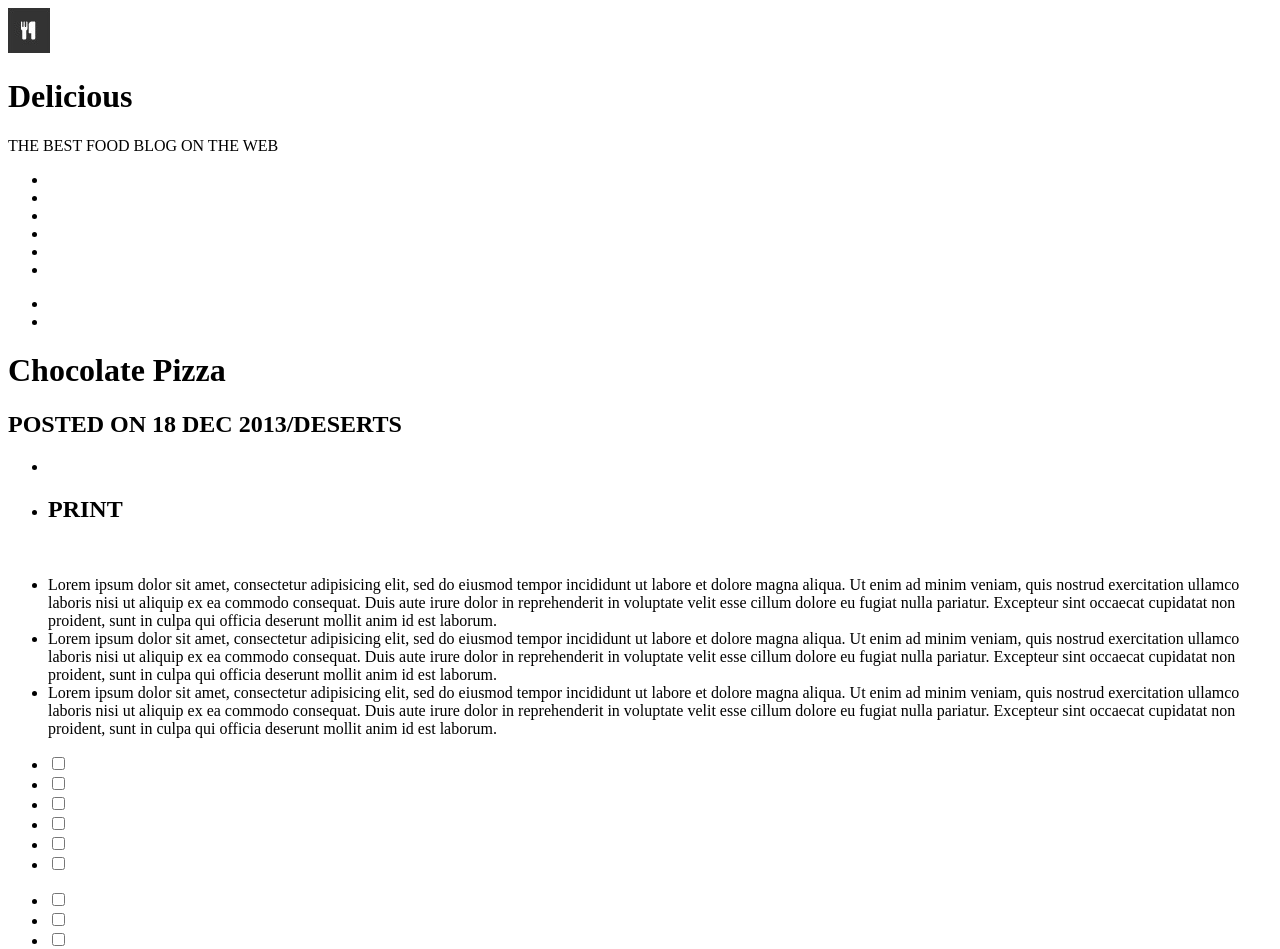
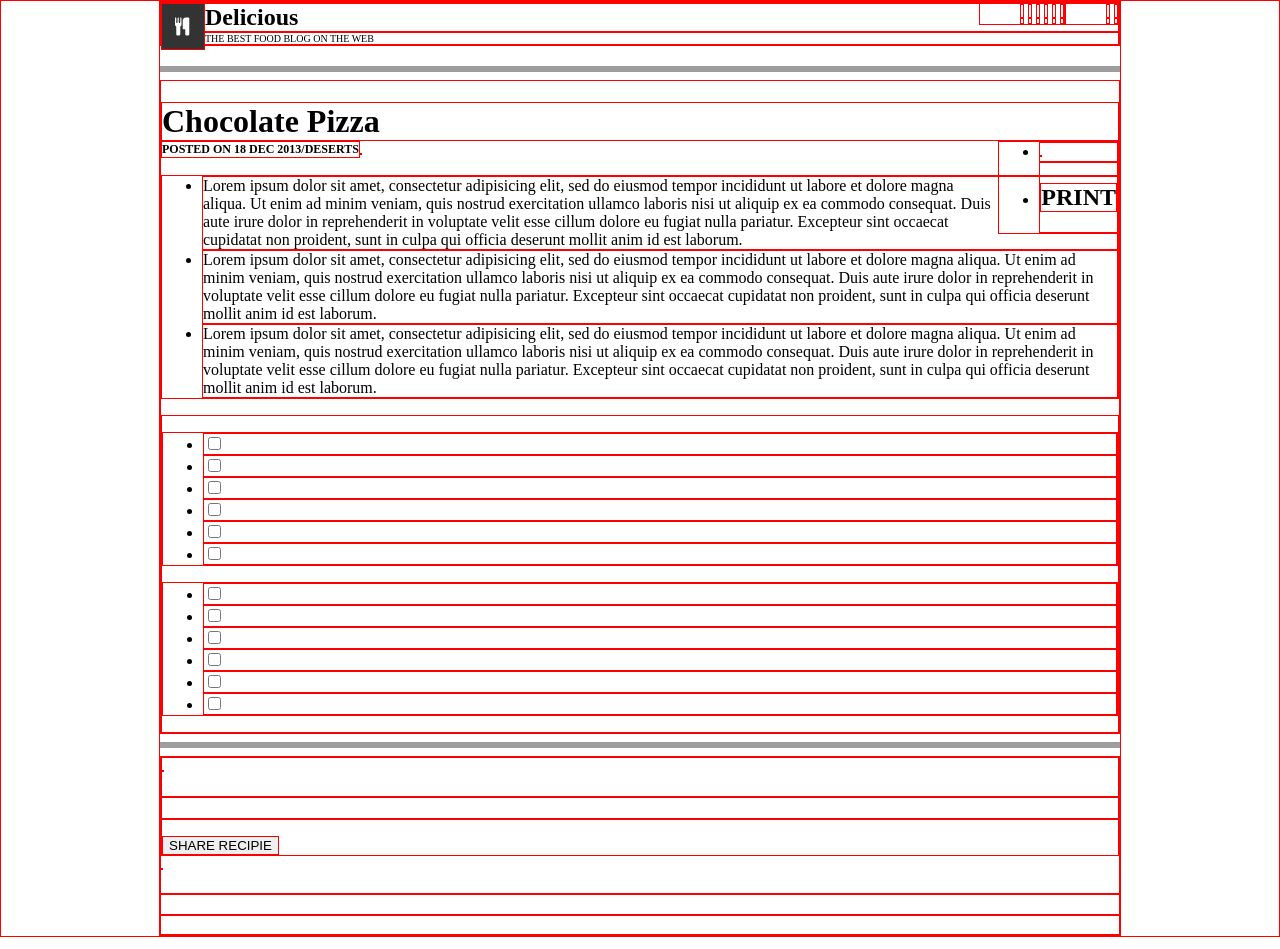
Before and after one commit to VergilPrime/chocolate-pizza, a plain HTML site: page index.html in a window 1280 px wide. Shown: the top 949 px of the page. Drawn offline with Linux system fonts and the light colour scheme; grey boxes are pictures that could not be loaded.

Commit message:
adding styling

```diff
--- a/index.html
+++ b/index.html
@@ -3,12 +3,15 @@
   <head>
     <meta charset="utf-8">
     <title>Chocolate Pizza</title>
+    <link href="styles.css" type="text/css" rel="stylesheet" />
   </head>
   <body>
     <header>
       <img src="images/logo.png" alt="">
-      <h1>Delicious</h1>
-      <p>THE BEST FOOD BLOG ON THE WEB</p>
+      <ul>
+        <li><img src="#" alt=""></li>
+        <li><img src="#" alt=""></li>
+      </ul>
       <ul>
         <li><img src="#" alt=""></li>
         <li><img src="#" alt=""></li>
@@ -17,15 +20,14 @@
         <li><img src="#" alt=""></li>
         <li><img src="#" alt=""></li>
       </ul>
-      <ul>
-        <li><img src="#" alt=""></li>
-        <li><img src="#" alt=""></li>
-      </ul>
+      <h1>Delicious</h1>
+      <p>THE BEST FOOD BLOG ON THE WEB</p>
     </header>
+    <hr />
     <main>
       <h1>Chocolate Pizza</h1>
       <h2>POSTED ON 18 DEC 2013/DESERTS</h2>
-      <ul>
+      <ul id="print">
         <li><img src="" alt=""></li>
         <li><h2>PRINT</h2></li>
       </ul>
@@ -54,6 +56,7 @@
         </ul>
       </section>
     </main>
+    <hr />
     <footer>
       <section>
         <img src="#" alt="">
--- a/styles.css
+++ b/styles.css
@@ -0,0 +1,68 @@
+* {
+  border: 1px solid red;
+}
+body {
+  width: 960px;
+  margin: 0 auto;
+}
+
+header {
+  margin-bottom: 20px;
+}
+
+header>img {
+  float: left;
+}
+
+header>h1 {
+  margin: 0;
+  font-size: 24px;
+}
+
+header>p {
+  margin: 0;
+  font-size: 10px;
+}
+
+header>ul {
+  float: right;
+  margin: 0;
+}
+
+header li {
+  display: inline-block;
+}
+
+hr {
+  height: 6px;
+	background: url(http://ibrahimjabbari.com/english/images/hr-11.png) repeat-x 0 0;
+    border: 0;
+}
+
+main>h1 {
+  margin-bottom: 0px;
+}
+
+main>h2 {
+  margin-top: 0px;
+  float: left;
+  font-size: 12px;
+}
+
+#print {
+  float: right;
+  margin-top: 0;
+}
+
+
+
+}
+/*main {
+  border-top: 10px;
+  border-bottom: 10px;
+  border-top-color: gray;
+  border-left: 0px;
+  border-right: 0px;
+  border-bottom-color: gray;
+  border-style: solid;
+}*/
```
